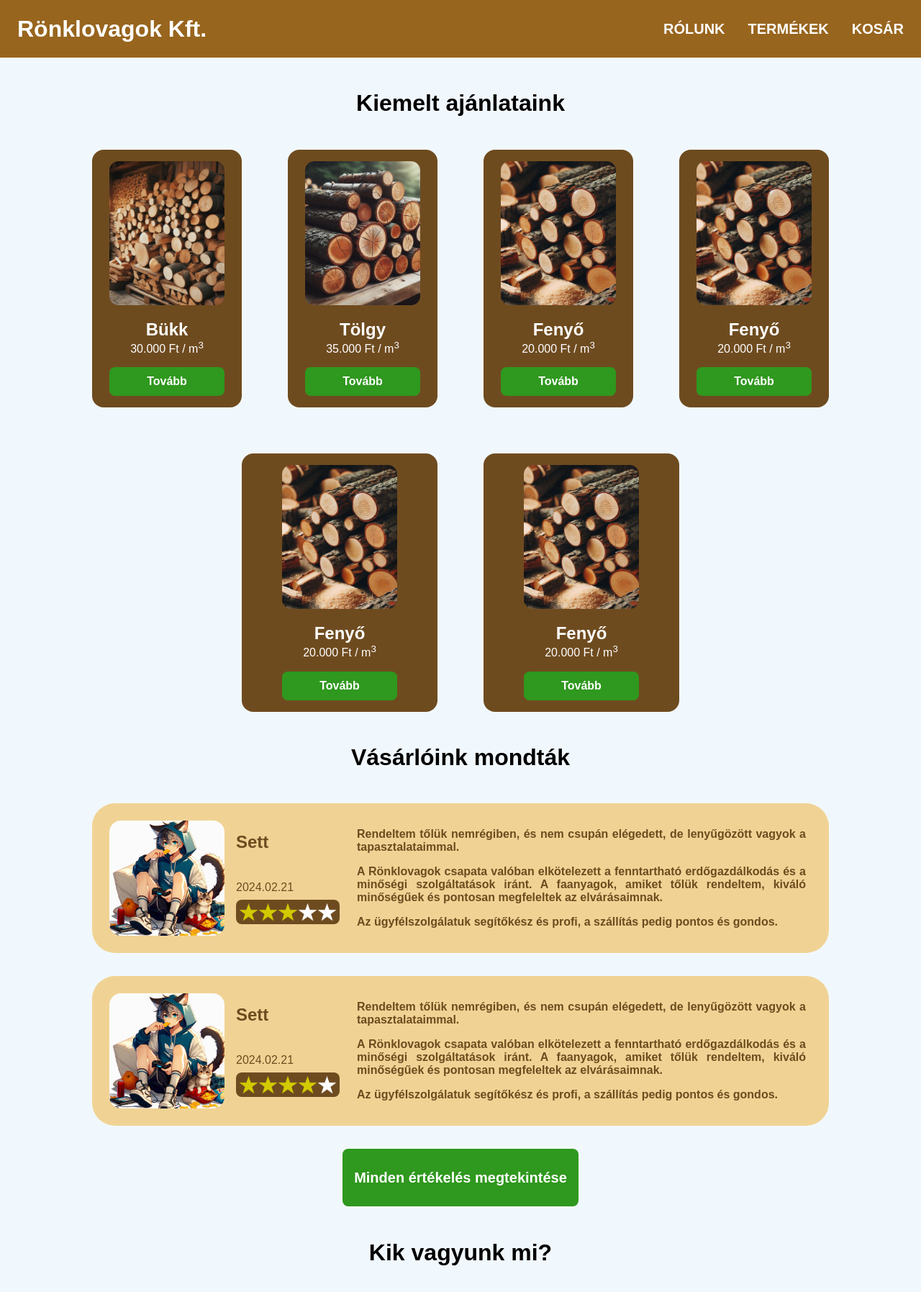
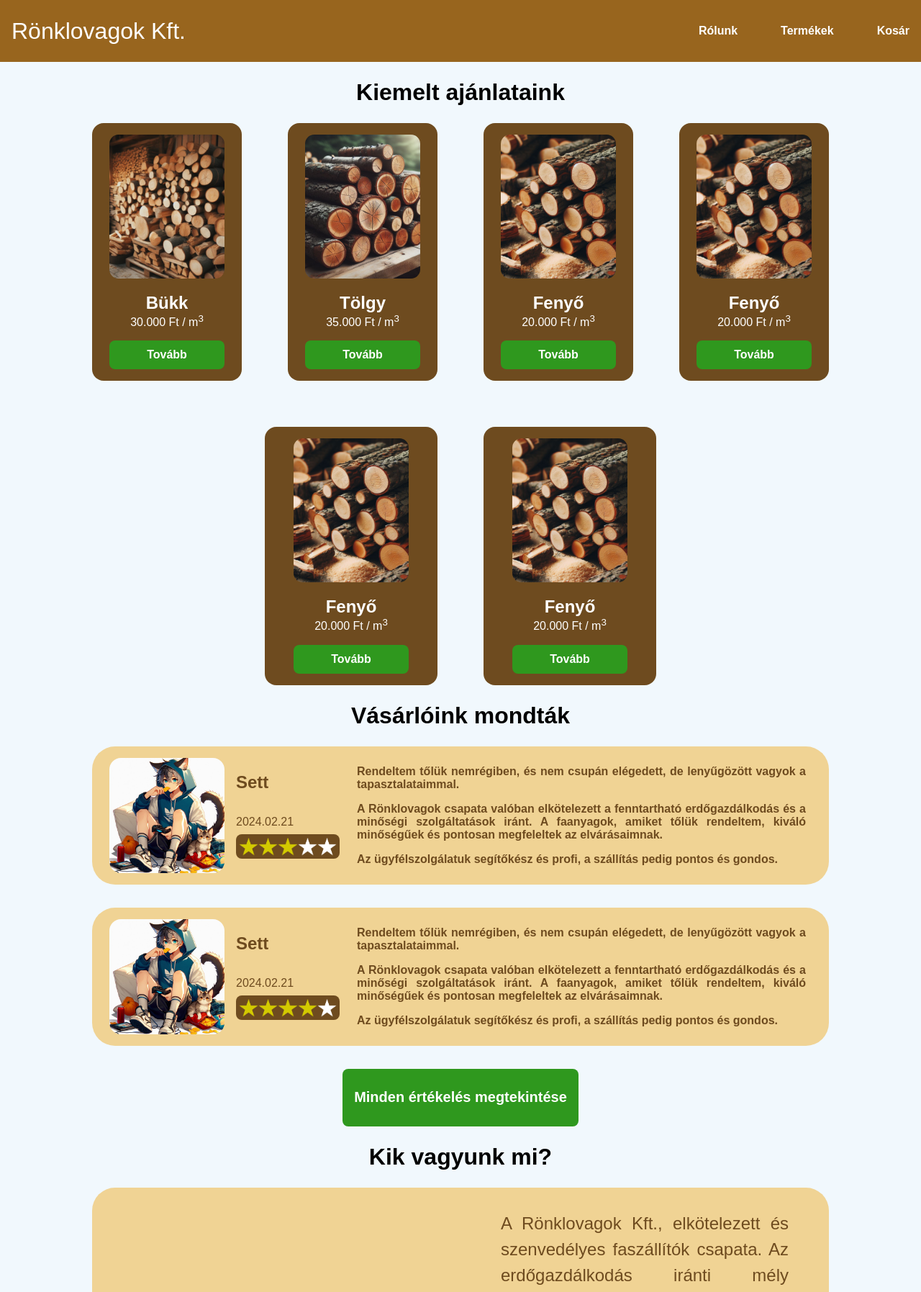
Before and after one commit to alukacs03/webterv_projekt_2024, a PHP site: page /pages/index.html in a window 1280 px wide. Shown: the top 1795 px of the page at 72% size. Run offline with PHP 8.4, Linux system fonts and the light colour scheme.

Commit message:
Header and footer done.
Let's go my boy ;)

```diff
--- /dev/null
+++ b/js/script.js
@@ -0,0 +1,14 @@
+const hamburger = document.querySelector(".hamburger");
+const navMenu = document.querySelector(".menu");
+const header = document.querySelector(header);
+
+hamburger.addEventListener("click", () =>{
+    hamburger.classList.toggle("active");
+    navMenu.classList.toggle("active");
+})
+
+window.addEventListener("scroll", () =>{
+
+
+    console.log(document.documentElement.scrollHeight)
+})
--- a/pages/index.html
+++ b/pages/index.html
@@ -7,19 +7,35 @@
     <meta name="keywords" content="fa, fa szállítás, faszállítás, tüzép, szeged, gyors, tüzifa">
     <meta name="description" content="Rönklovagok Kft. gyors faszállítás olcsón">
     <meta name="viewport" content="width=device-width, initial-scale=1.0">
+    <meta http-equiv="X-UA-Compatible" content="IE=edge">
     <link rel="shortcut icon" href="../pictures/profilepics/page_logo.png" type="image/x-icon">
     <link rel="stylesheet" href="../styles/index_style.css">
     <link rel="stylesheet" href="../styles/global_style.css">
+
 </head>
 <body>
     <header id="pageHeader">
-        <h2 id="pageName"><a href="index.html">Rönklovagok Kft.</a></h2>
-        <div id="menuOptions">
-            <a href="rolunk.html" class="menuLink">Rólunk</a>
-            <a href="termek.html" class="menuLink">Termékek</a>
-            <a href="kosar.html" class="menuLink">Kosár</a>
-        </div>
+        <nav class="menuBar">
+            <a href="index.html" class="menuBranding">Rönklovagok Kft.</a>
+            <ul class="menu">
+                <li class="menuItem">
+                    <a href="rolunk.html" class="menuLink">Rólunk</a>
+                </li>
+                <li class="menuItem">
+                    <a href="termek.html" class="menuLink">Termékek</a>
+                </li>
+                <li class="menuItem">
+                    <a href="kosar.html" class="menuLink">Kosár</a>
+                </li>
+            </ul>
+            <div class="hamburger">
+                <span class="bar"></span>
+                <span class="bar"></span>
+                <span class="bar"></span>
+            </div>
+        </nav>
     </header>
+    <script src="../js/script.js"></script>
     <main id="indexMain">
         <h1 class="indexTitle">Kiemelt ajánlataink</h1>
         <div id="offerWrapper">
@@ -177,7 +193,7 @@
         </div>
     </main>
     <footer id="pageFooter">
-        <h2 id="location">6726 Szeged, Közép faszor 31-33.</h2>
+        <h2 id="location">6726 Szeged, Közép faszorr 31-33.</h2>
         <div id="footerPhone">
             <img id ="phoneImage" src="../pictures/phone.png" alt="Telefon">
             <h3 id="phoneNumber">+36 20 420 6969</h3>
--- a/styles/global_style.css
+++ b/styles/global_style.css
@@ -14,6 +14,7 @@
 }
 
 body {
+    overflow-x: hidden;
     display: flex;
     min-height: 100vh;
     flex-direction: column;
@@ -26,16 +27,15 @@ body {
     Header
 */
 
+* {
+    margin: 0;
+    padding: 0;
+    box-sizing: border-box;
+}
 
 header {
-    height: 3rem;
+    padding: 0.5rem 1rem;
     background-color: var(--header-colour);
-    display: flex;
-    justify-content: space-between;
-    align-items: center;
-    color: white;
-    margin: 0;
-    padding: 1rem 1.5rem;
 }
 
 
@@ -44,24 +44,99 @@ a {
     color: white;
 }
 
-
-#pageName {
-    font-weight: bold;
-    font-size: 2rem;
-    padding: 0;
-    margin: 0;
+li {
+    list-style: none;
 }
 
-#menuOptions {
+.menuBar {
+    width: 100%;
+    min-height: 70px;
     display: flex;
-    gap: 2rem;
+    justify-content: space-between;
+    align-items: center;
+    padding-block-start: 0 24px;
+}
+
+.menu {
+    display: flex;
+    justify-content: space-between;
+    align-items: center;
+    gap: 60px;
+}
+
+.menuBranding {
+    transition: 0.7s ease;
+    font-size: 2rem;
 }
 
 .menuLink {
-    color: white;
-    text-transform: uppercase;
     font-weight: bold;
-    font-size: 1.25rem;
+    transition: 0.7s ease;
+}
+
+.menuLink:hover, .menuBranding:hover{
+    color:var(--footer-colour);
+}
+
+.hamburger {
+    display: none;
+    cursor: pointer;
+    transition: 0.7s ease;
+}
+
+.hamburger:hover {
+    .bar{
+        background-color: var(--footer-colour);
+    }
+}
+
+.bar {
+    display: block;
+    width: 25px;
+    height: 3px;
+    margin: 5px auto;
+    -webkit-transition: all 0.3s ease-in-out;
+    transition: all 0.3s ease-in-out;
+    background-color: white;
+}
+
+@media (max-width: 768px) {
+    .hamburger{
+        display: block;
+    }
+
+    .hamburger.active .bar:nth-child(2){
+        opacity: 0;
+    }
+    .hamburger.active .bar:nth-child(1){
+        transform: translateY(8px) rotate(45deg);
+    }
+    .hamburger.active .bar:nth-child(3){
+        transform: translateY(-8px) rotate(-45deg);
+    }
+    .menu {
+        position:fixed;
+        Right: -100%;
+        top: 70px;
+        gap: 0;
+        flex-direction: column;
+        background-color: var(--header-colour);
+        width: 100%;
+        text-align: center;
+        transition: 0.3s;
+    }
+    .menuItem {
+        margin: 16px 0;
+    }
+    .menu.active {
+        right: 0;
+    }
+
+}
+
+header.active {
+    position: fixed;
+    top: 0;
 }
 
 /*
@@ -92,6 +167,7 @@ footer {
     justify-content: space-between;
     align-items: center;
     color: var(--light-colour);
+    font-size: 1.5vh ;
 }
 
 #footerPhone {
--- a/styles/index_style.css
+++ b/styles/index_style.css
@@ -189,6 +189,7 @@
     justify-content: center;
     text-align: left;
     max-width: 30rem;
+    margin: 1rem;
     align-self: center;
 }
 
```
Also changed, not shown: pages/admin.html (added, +15 -0 lines), pages/kosar.html (+21 -7 lines), pages/rolunk.html (+21 -7 lines), pages/termek.html (+21 -7 lines).
